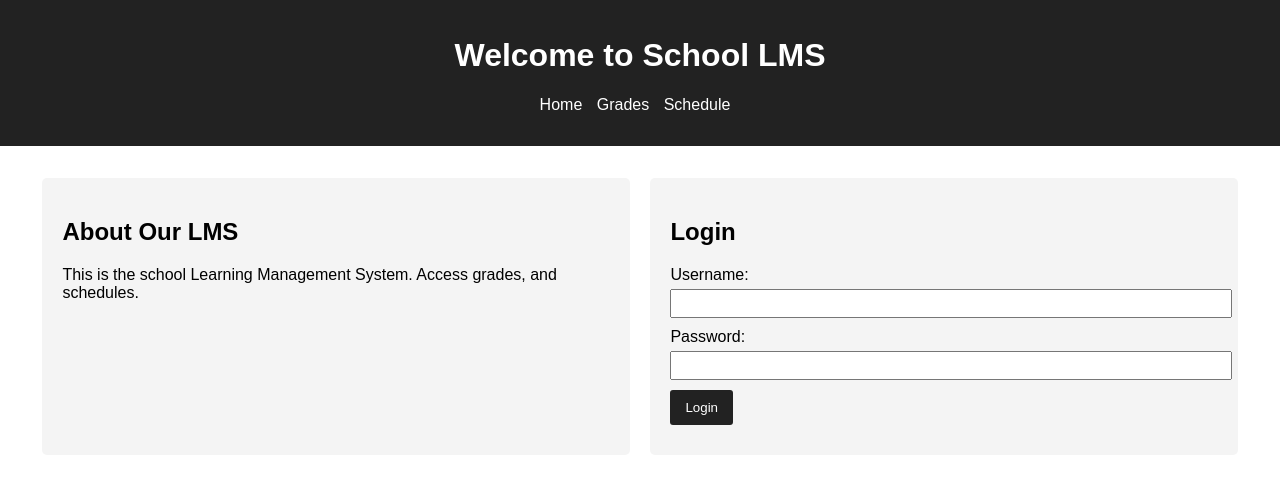
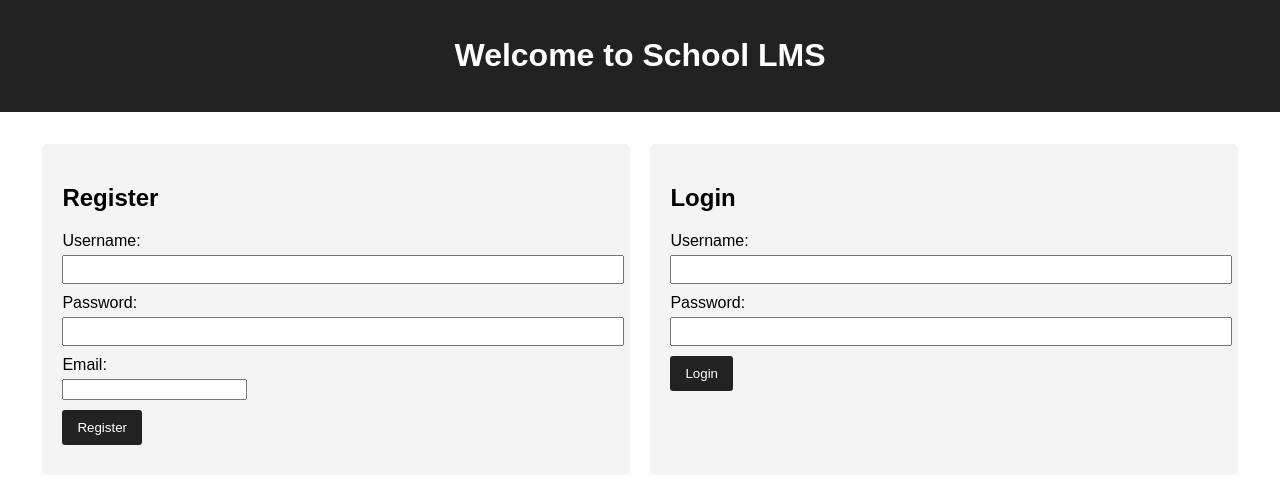
Before and after one commit to craigbourne/school_lms, a FastAPI app: page / in a window 1280 px wide. Shown: the top 484 px of the page. Run offline with FastAPI, Linux system fonts and the light colour scheme.

Commit message:
can successfully register users!

```diff
--- a/main.py
+++ b/main.py
@@ -3,7 +3,6 @@ from fastapi.templating import Jinja2Templates
 from fastapi.staticfiles import StaticFiles
 from fastapi.security import OAuth2PasswordBearer, OAuth2PasswordRequestForm
 from passlib.context import CryptContext
-from pydantic import EmailStr
 from typing import List
 from models import User, UserCreate, UserInDB
 
@@ -42,20 +41,27 @@ async def home(request: Request):
     return templates.TemplateResponse("home.html", {"request": request})
 
 @app.post("/register")
-async def register(user: UserCreate):
-    if get_user(user.username):
-        raise HTTPException(status_code=400, detail="Username already registered")
-    hashed_password = pwd_context.hash(user.password)
-    user_in_db = UserInDB(**user.dict(), hashed_password=hashed_password)
+async def register(
+    request: Request,
+    username: str = Form(...),
+    password: str = Form(...),
+    email: str = Form(...)
+):
+    if get_user(username):
+        return templates.TemplateResponse("home.html", {"request": request, "error": "Username already registered"})
+
+    hashed_password = pwd_context.hash(password)
+    user_create = UserCreate(username=username, email=email, password=password)
+    user_in_db = UserInDB(**user_create.dict(), hashed_password=hashed_password)
     users_db.append(user_in_db)
-    return {"message": "User created successfully"}
+    return templates.TemplateResponse("home.html", {"request": request, "message": "User created successfully"})
 
 @app.post("/token")
-async def login(form_data: OAuth2PasswordRequestForm = Depends()):
+async def login(request: Request, form_data: OAuth2PasswordRequestForm = Depends()):
     # Here we want to eventually validate the username and password
     # For now, we'll just print and redirect back to the home page
     print(f"Login attempt - Username: {form_data.username}, Password: {form_data.password}")
-    return {"access_token": form_data.username, "token_type": "bearer"}
+    return templates.TemplateResponse("home.html", {"request": request, "message": f"Login attempt for {form_data.username}"})
 
 @app.get("/users/me")
 async def read_users_me(current_user: User = Depends(oauth2_scheme)):
--- a/requirements.txt
+++ b/requirements.txt
@@ -6,3 +6,4 @@ python-multipart==0.0.5
 passlib==1.7.4
 pydantic[email]==1.8.2
 python-jose==3.3.0
+bcrypt==3.2.0
--- a/templates/home.html
+++ b/templates/home.html
@@ -1,35 +1,47 @@
 <!DOCTYPE html>
 <html lang="en">
+
 <head>
   <meta charset="UTF-8">
   <meta name="viewport" content="width=device-width, initial-scale=1.0">
-  <link rel="stylesheet" href="{{ url_for('static', path='/style.css') }}"">
   <title>School LMS</title>
+  <link rel="stylesheet" href="{{ url_for('static', path='/style.css') }}">
 </head>
+
 <body>
   <header>
     <h1>Welcome to School LMS</h1>
-    <nav>
-      <ul>
-        <li><a href=" /">Home</a></li>
-        <li><a href="#grades">Grades</a></li>
-        <li><a href="#schedule">Schedule</a></li>
-      </ul>
-    </nav>
   </header>
   <main>
-      <section id="about">
-        <h2>About Our LMS</h2>
-        <p>This is the school Learning Management System. Access grades, and schedules.</p>
+    {% if message %}
+    <div class="message success">{{ message }}</div>
+    {% endif %}
+    {% if error %}
+    <div class="message error">{{ error }}</div>
+    {% endif %}
+    <section id="register">
+      <h2>Register</h2>
+      <form action="/register" method="post">
+        <div>
+          <label for="reg-username">Username:</label>
+          <input type="text" id="reg-username" name="username" required>
+        </div>
+        <div>
+          <label for="reg-password">Password:</label>
+          <input type="password" id="reg-password" name="password" required>
+        </div>
+        <div>
+          <label for="reg-email">Email:</label>
+          <input type="email" id="reg-email" name="email" required>
+        </div>
+        <div>
+          <button type="submit">Register</button>
+        </div>
+      </form>
     </section>
-      {% if message %}
-      <section id="message">
-        <p>{{ message }}</p>
-      </section>
-      {% endif %}
     <section id="login">
       <h2>Login</h2>
-        <form action="/login" method="post">
+      <form action="/token" method="post">
         <div>
           <label for="username">Username:</label>
           <input type="text" id="username" name="username" required>
@@ -45,4 +57,5 @@
     </section>
   </main>
 </body>
+
 </html>
```
Also changed, not shown: models.py (+8 -9 lines). Lines whose indentation alone changed are shown as unchanged.
